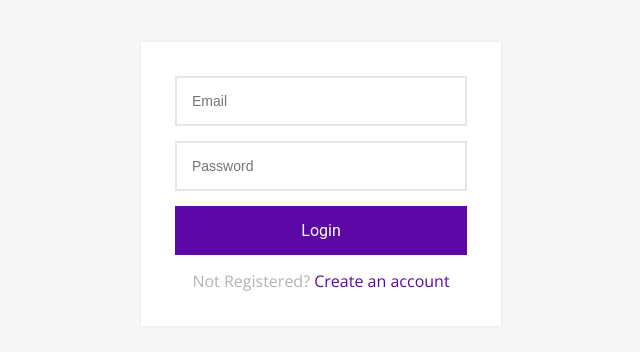
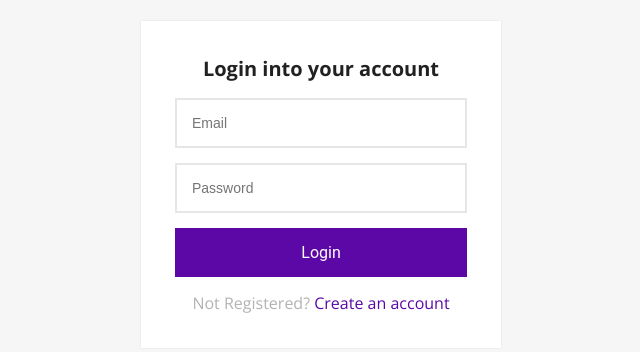
Before and after one commit to TeamAbella060420/react-laravel, a React (Vite) app in the folder full-stack/react/: page /login in a window 1280 px wide. Shown: the part 216-568 px from the top of the page, without its empty margins (319-959 px from the left). Built offline with nearby package versions, Linux system fonts and the light colour scheme.

Commit message:
Update Login.jsx

```diff
--- a/full-stack/react/src/views/Login.jsx
+++ b/full-stack/react/src/views/Login.jsx
@@ -10,6 +10,7 @@
   return (
     <div className='login-signup-form animated fadeInDown'>
       <div className="form">
+        <h1 className='title'>Login into your account</h1>
         <form onSubmit={onSubmit}>
           <input type="email" placeholder='Email'/>
           <input type="password" placeholder='Password'/>
```
